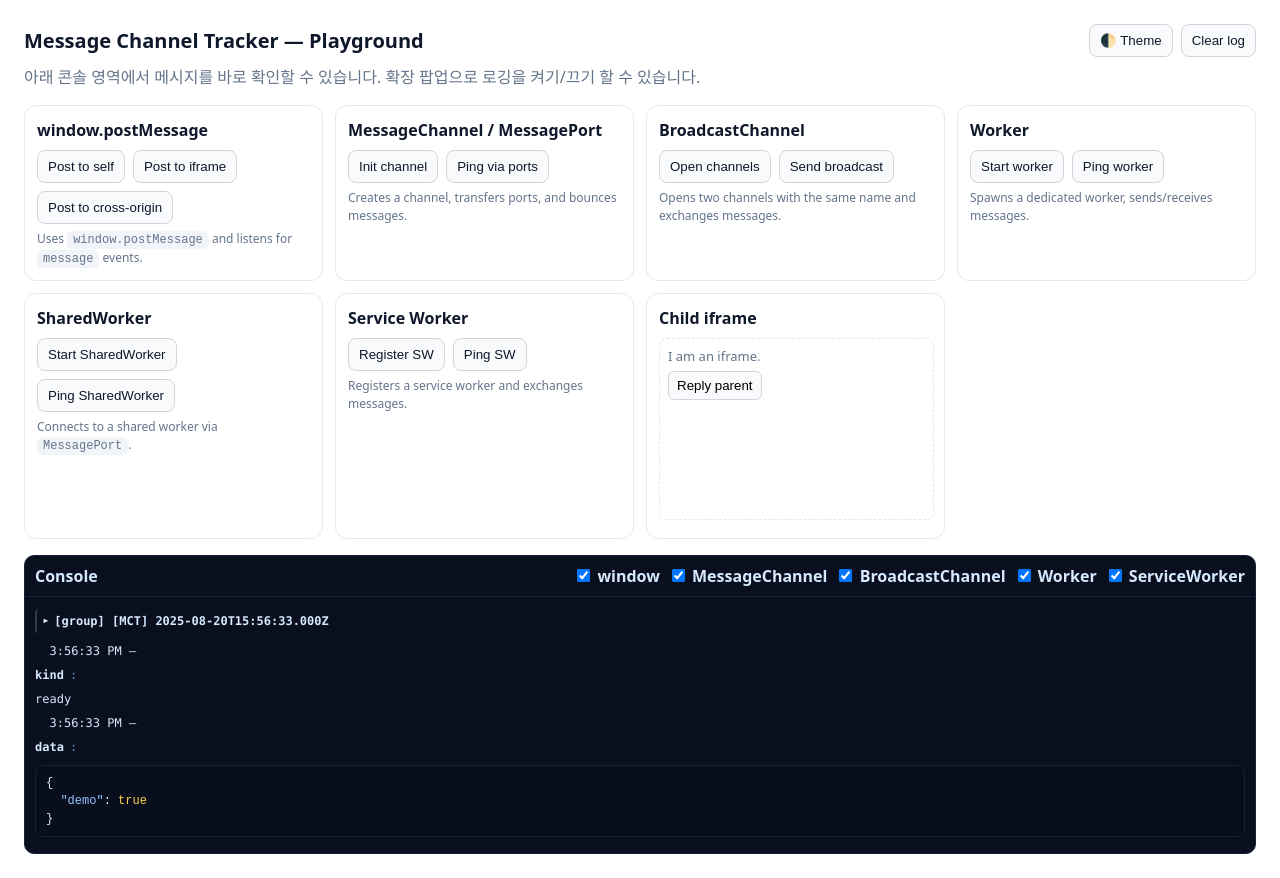
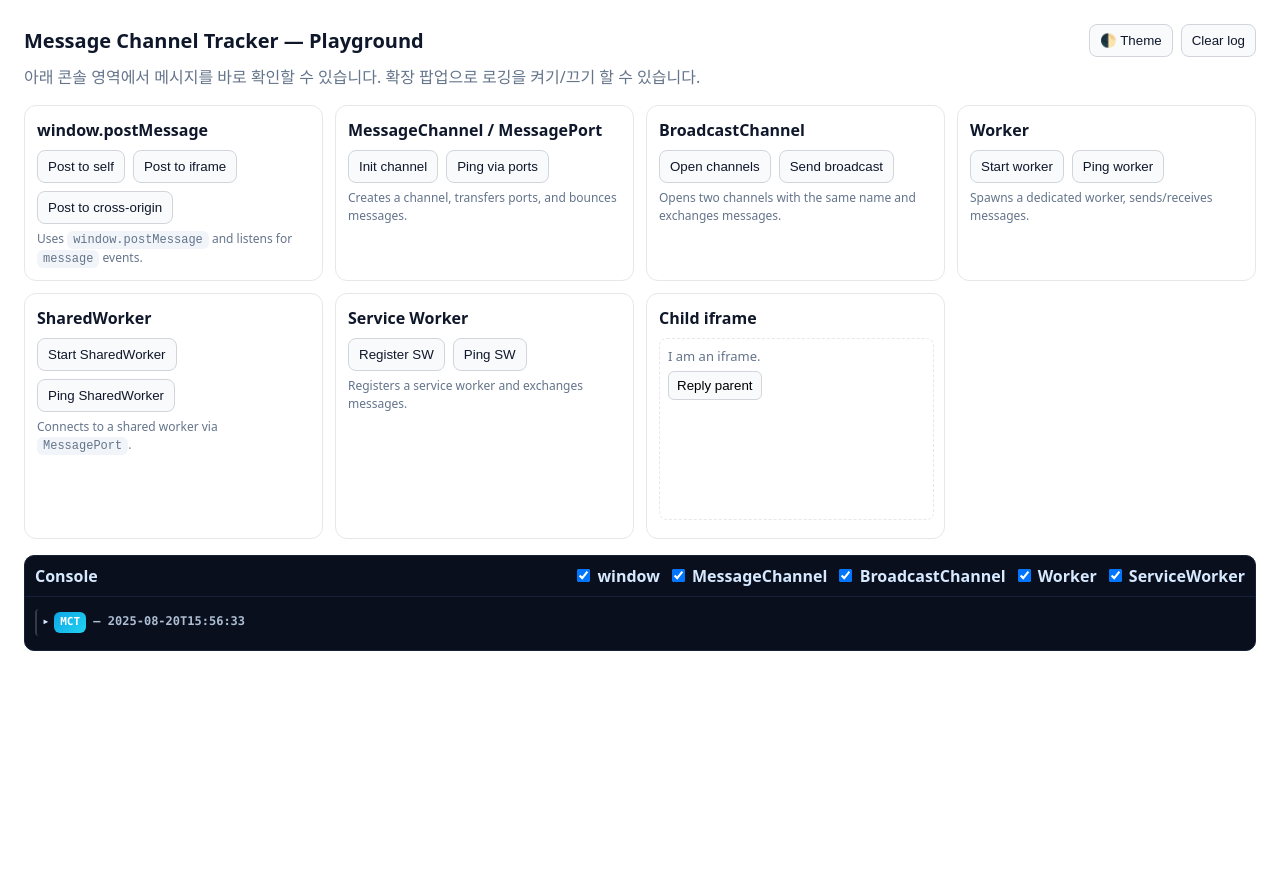
Before and after one commit to vreality64/message-channel-tracker, a browser extension: page docs/playground/index.html in a window 1280 px wide. After the commit the page ends 800 px from the top, so only its background shows below. Drawn offline with Linux system fonts and the light colour scheme.

Commit message:
feat(playground): MCT-styled badges and robust nested group rendering

```diff
--- a/docs/playground/index.html
+++ b/docs/playground/index.html
@@ -49,6 +49,8 @@
       .group-body { padding-left: 10px; }
       .group.collapsed .group-body { display: none; }
       .toolbar { display: flex; gap: 8px; align-items: center; }
+      .badge { display: inline-block; font-weight: 900; font-size: 11px; padding: 2px 6px; border-radius: 6px; background: linear-gradient(135deg, #0ea5e9, #22d3ee); color: #fff; }
+      .meta { opacity: .8; }
     </style>
   </head>
   <body>
--- a/docs/playground/playground.js
+++ b/docs/playground/playground.js
@@ -50,8 +50,10 @@ document.getElementById("theme-toggle")?.addEventListener("click", () => {
   let indent = 0;
   let mctDepth = 0;
   const groupStack = [];
+  const groupBodies = [];
   const isMctArgs = (args) => args.some((a) => typeof a === "string" && /(\[?MCT\]?|Message\s*Channel\s*Tracker|MCT:)/i.test(a));
   const append = (parts) => {
+    const root = groupBodies.length ? groupBodies[groupBodies.length - 1] : uiLogRoot;
     const container = document.createElement("div");
     const time = new Date().toLocaleTimeString();
     const prefix = document.createElement("p");
@@ -90,8 +92,8 @@ document.getElementById("theme-toggle")?.addEventListener("click", () => {
       }
     }
 
-    uiLogRoot.appendChild(container);
-    uiLogRoot.scrollTop = uiLogRoot.scrollHeight;
+    root.appendChild(container);
+    root.scrollTop = root.scrollHeight;
   };
 
   function renderJson(value) {
@@ -126,28 +128,39 @@ document.getElementById("theme-toggle")?.addEventListener("click", () => {
     arrow.textContent = "▾";
     const title = document.createElement("span");
     title.className = "group-title";
-    title.textContent = titleParts.map((p) => (typeof p === "string" ? p : "")).join(" ");
+    const joined = titleParts.map((p) => (typeof p === "string" ? p : "")).join(" ");
+    if (/\bMCT\b/i.test(joined)) {
+      const badge = document.createElement("span");
+      badge.className = "badge";
+      badge.textContent = "MCT";
+      const meta = document.createElement("span");
+      meta.className = "meta";
+      const iso = joined.match(/\d{4}-\d{2}-\d{2}T\d{2}:\d{2}:\d{2}/)?.[0] || new Date().toLocaleTimeString();
+      meta.textContent = ` — ${iso}`;
+      title.replaceChildren(badge, meta);
+    } else {
+      title.textContent = joined;
+    }
     header.append(arrow, title);
     const body = document.createElement("div");
     body.className = "group-body";
     group.append(header, body);
     header.addEventListener("click", () => group.classList.toggle("collapsed"));
-    uiLogRoot.appendChild(group);
-    uiLogRoot.scrollTop = uiLogRoot.scrollHeight;
+    const root = groupBodies.length ? groupBodies[groupBodies.length - 1] : uiLogRoot;
+    root.appendChild(group);
+    root.scrollTop = root.scrollHeight;
     return { group, body };
   }
 
   if (orig.group) console.group = (...args) => {
     const isMct = isMctArgs(args) || mctDepth > 0;
-    groupStack.push(isMctArgs(args));
+    groupStack.push({ isMct: isMctArgs(args) });
     if (isMct) {
       const { body } = createGroup(["[group]", ...args], false);
-      // Redirect subsequent lines to latest group body by temporarily switching root
-      const prevRoot = uiLogRoot;
-      uiLogRoot = body;
+      groupBodies.push(body);
       indent++;
       const ret = orig.group(...args);
-      uiLogRoot = prevRoot;
+      // groupEnd will pop
       if (isMctArgs(args)) mctDepth++;
       return ret;
     }
@@ -155,21 +168,22 @@ document.getElementById("theme-toggle")?.addEventListener("click", () => {
   };
   if (orig.groupCollapsed) console.groupCollapsed = (...args) => {
     const isMct = isMctArgs(args) || mctDepth > 0;
-    groupStack.push(isMctArgs(args));
+    groupStack.push({ isMct: isMctArgs(args) });
     if (isMct) {
       const { body } = createGroup(["[group]", ...args], true);
-      const prevRoot = uiLogRoot;
-      uiLogRoot = body;
+      groupBodies.push(body);
       indent++;
       const ret = orig.groupCollapsed(...args);
-      uiLogRoot = prevRoot;
+      // groupEnd will pop
       if (isMctArgs(args)) mctDepth++;
       return ret;
     }
     return orig.groupCollapsed(...args);
   };
   if (orig.groupEnd) console.groupEnd = () => {
-    const wasMctGroup = groupStack.pop() === true;
+    const popped = groupStack.pop();
+    const wasMctGroup = Boolean(popped?.isMct);
+    if (groupBodies.length) groupBodies.pop();
     if (mctDepth > 0) indent = Math.max(0, indent - 1);
     if (wasMctGroup) mctDepth = Math.max(0, mctDepth - 1);
     return orig.groupEnd();
```
